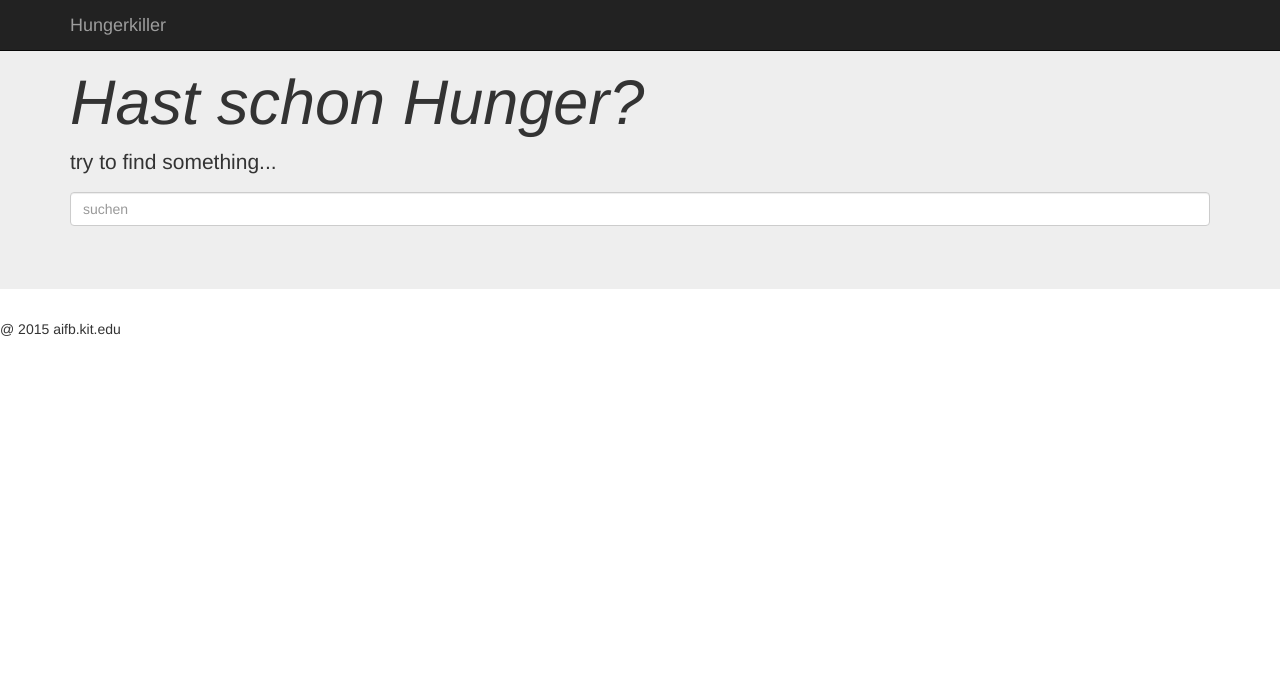
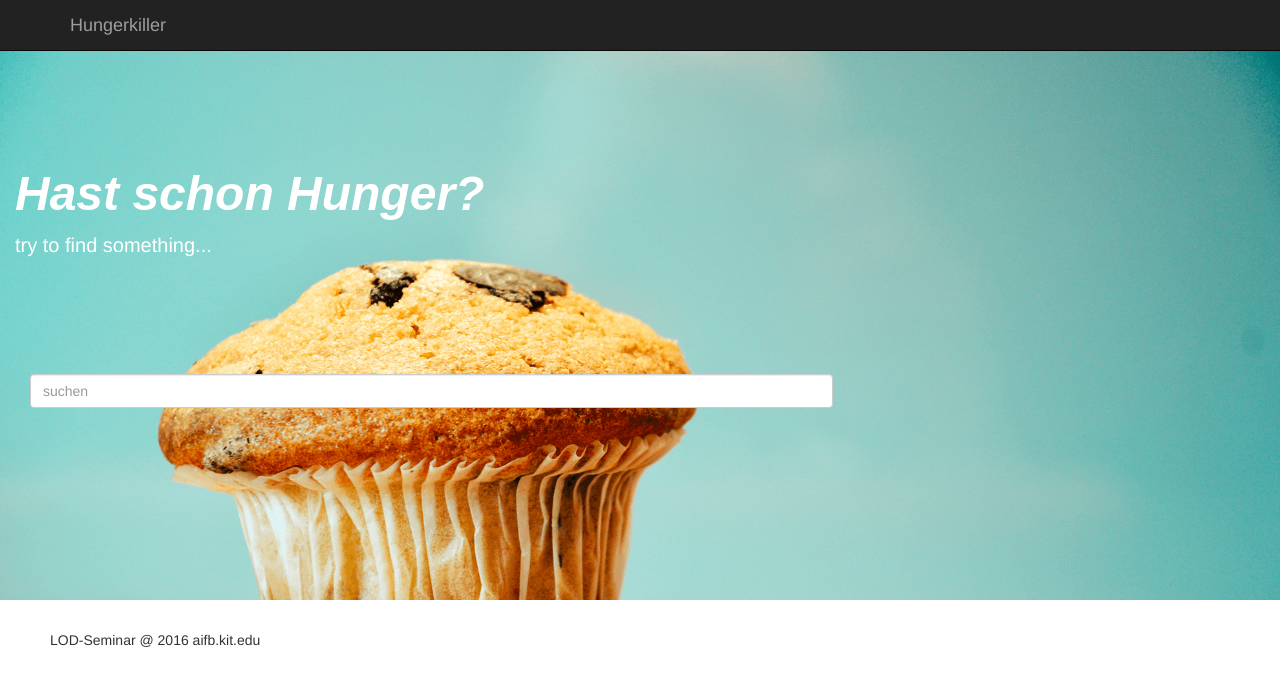
Before and after one commit to RaphaelManke/LOD-Seminar, a PHP site: page / in a window 1280 px wide; the page is wider, and only the part inside the window is pictured. Shown: the top 686 px of that part. Run offline with PHP 8.4, Linux system fonts and the light colour scheme.

Commit message:
style update

```diff
--- /dev/null
+++ b/css/main.css
@@ -0,0 +1,72 @@
+.nav a{
+  color: #5a5a5a;
+  font-size: 11px;
+  font-weight: bold;
+  padding: 14px 10px;
+  text-transform: uppercase;
+}
+
+.nav {
+  padding-right: auto;
+}
+
+.jumbotron {
+  background-image: url('../img/muffin.png');
+  height: 600px;
+  padding-right: auto;
+  background-repeat: no-repeat;
+  background-size: cover;
+}
+
+.jumbotron .container h1{
+  position: relative;
+  top:100px;
+  margin-right: auto;
+  margin-left: auto;
+  vertical-align: central;
+}
+
+.jumbotron .container p{
+  position: relative;
+  top:100px;
+  margin-right: auto;
+  margin-left: auto;
+  vertical-align: central;
+}
+
+.jumbotron .container .form-group{
+  position: relative;
+  top:200px;
+  height: 50px;
+  margin-right: auto;
+  margin-left: auto;
+}
+
+.jumbotron .container .form-group a{
+  position: relative;
+  padding-left: 400px;
+  font-size: 30px;
+  font-weight: bold;
+  color: #fff;
+}
+
+.footer{
+    position: relative;
+    left: 50px;
+}
+
+.jumbotron h1 {
+  color: #fff;
+  font-size: 48px;
+  font-family: 'Shift', sans-serif;
+  font-weight: bold;
+}
+
+.jumbotron p {
+  font-size: 20px;
+  color: #fff;
+}
+
+/* ==========================================================================
+   Author's custom styles
+   ========================================================================== */
--- a/index.php
+++ b/index.php
@@ -4,6 +4,8 @@
 <meta charset="UTF-8">
 <title>Insert title here</title>
     <link rel="stylesheet" href="css/bootstrap.min.css">
+    <link rel="stylesheet" href="css/main.css">
+
     <script src="js/jquery.min.js"></script>
     <script src="js/bootstrap.min.js"></script>
 </head>
@@ -22,7 +24,7 @@
    <form action="results.php" method="get">
        <div class="jumbotron">
 
-         <div class="container">
+         <div class="container col-md-12">
 
              <div>
                  <h1>
@@ -31,7 +33,7 @@
                  <p>try to find something...</p>
              </div>
 
-           <div class="form-group">
+           <div class="form-group col-md-8">
                     <input type="text" placeholder="suchen" class="form-control" name="qname">
              	</div>
 
@@ -39,7 +41,7 @@
        </div>
       </form>
        <div class="footer">
-           <footer>@ 2015 aifb.kit.edu</footer>
+           <footer>LOD-Seminar @ 2016 aifb.kit.edu</footer>
        </div>
 
 
```
Also changed, not shown: results/rezept.php (+24 -0 lines), img/muffin.png (added).
